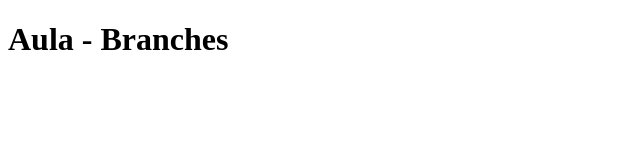
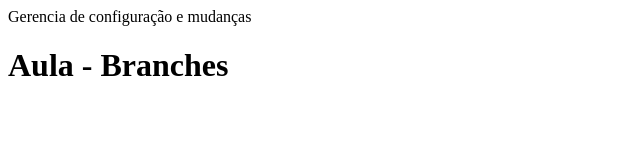
Before and after one commit to JuanFarias007/aula-16-11-2026, a plain HTML site: page index.html in a window 1280 px wide. Shown: the whole page, without its empty margins (0-640 px from the left). Drawn offline with Linux system fonts and the light colour scheme.

Commit message:
feat: Criando o cabecalho da pagina principal

```diff
--- a/index.html
+++ b/index.html
@@ -6,6 +6,7 @@
     <title>Aula 16-11-2026</title>
 </head>
 <body>
+    <header>Gerencia de configuração e mudanças</header>
     <h1>Aula - Branches</h1>
 </body>
 </html>
```
